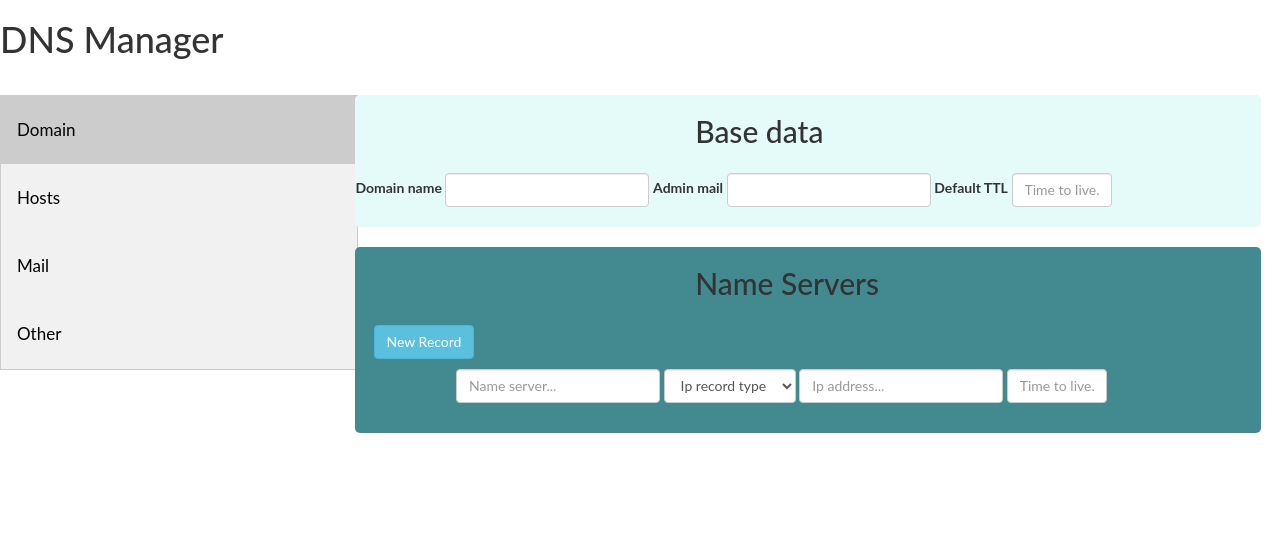
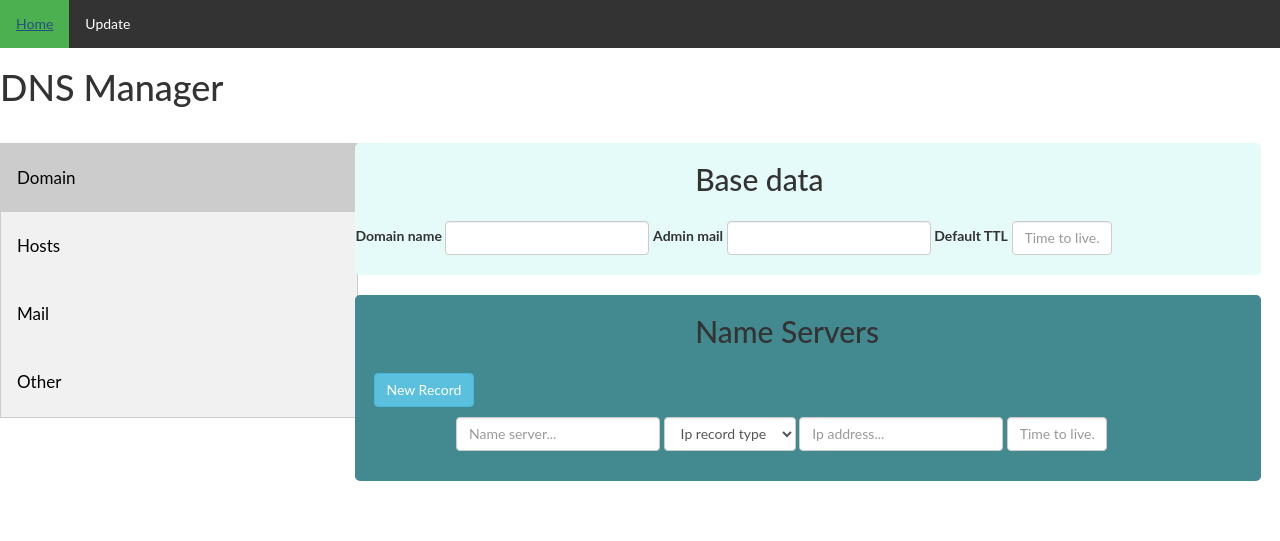
Before and after one commit to ilie05/licenta-web-server, a Flask app: page / in a window 1280 px wide. Shown: the top 541 px of the page. Run offline with Flask 2, Linux system fonts and the light colour scheme; some libraries are stand-ins or nearby versions.

Commit message:
add UPDATE page and navigation menu

```diff
--- /dev/null
+++ b/static/menu.css
@@ -0,0 +1,32 @@
+body {
+    font-family: "Lato", sans-serif;
+    margin: 0 auto;
+}
+
+ul {
+  list-style-type: none;
+  margin: 0;
+  padding: 0;
+  overflow: hidden;
+  background-color: #333;
+}
+
+li {
+  float: left;
+}
+
+li a {
+  display: block;
+  color: white;
+  text-align: center;
+  padding: 14px 16px;
+  text-decoration: none;
+}
+
+li a:hover:not(.active) {
+  background-color: #111;
+}
+
+.active {
+  background-color: #4CAF50;
+}
--- a/templates/index.html
+++ b/templates/index.html
@@ -11,9 +11,14 @@
 
     <script type="text/javascript" src="{{ url_for('static', filename = 'script.js') }}"></script>
     <link rel="stylesheet" href="{{ url_for('static', filename = 'style.css') }}">
+    <link rel="stylesheet" href="{{ url_for('static', filename = 'menu.css') }}">
 </head>
 <body>
 
+<ul>
+  <li><a class="active" href="/">Home</a></li>
+  <li><a href="/update">Update</a></li>
+</ul>
 <h1>DNS Manager</h1>
 <h2></h2>
 
@@ -77,14 +82,14 @@
                     <h2>Hosts </h2>
                     <button type="button" id="add_host" class="btn btn-info">New Record</button>
                     <div class="host_record form-inline">
-                        <input type="text" name="host_name1" id="host_name1" placeholder="Host name..." required class="form-control"
+                        <input type="text" name="host_name1" id="host_name1" placeholder="Host name..." class="form-control"
                                pattern="^(([a-zA-Z0-9]|[a-zA-Z0-9][a-zA-Z0-9\-]*[a-zA-Z0-9])\.)*([A-Za-z]|[A-Za-z][A-Za-z0-9\-]*[A-Za-z0-9])$">
-                        <select name="host_name_ip_addr_type1" id="host_name_ip_addr_type1" required class="form-control">
+                        <select name="host_name_ip_addr_type1" id="host_name_ip_addr_type1" class="form-control">
                             <option disabled selected value="">IP record type</option>
                             <option value="A">A</option>
                             <option value="AAAA">AAAA</option>
                         </select>
-                        <input type="text" name="host_name_ip1" id="host_name_ip1" placeholder="Ip address..." required class="form-control">
+                        <input type="text" name="host_name_ip1" id="host_name_ip1" placeholder="Ip address..." class="form-control">
                         <!--86400 sec. or 1 day  max ttl for host name-->
                         <input type="number" name="host_name_ttl1" id="host_name_ttl1" placeholder="Time to live..."
                                min="0" max="86400" class="form-control">
```
Also changed, not shown: templates/update.html (added, +25 -0 lines).
